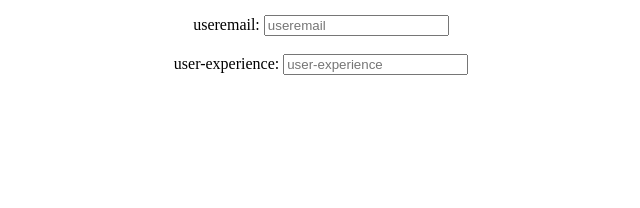
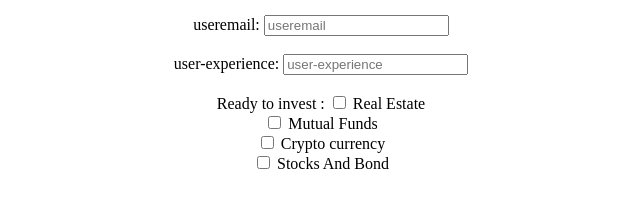
Before and after one commit to adisharma995/html_projects, a plain HTML site: page surveyform/index.html in a window 1280 px wide. Shown: the part 104-312 px from the top of the page, without its empty margins (319-959 px from the left). Drawn offline with Linux system fonts and the light colour scheme.

Commit message:
type =checkbox,

```diff
--- a/surveyform/index.html
+++ b/surveyform/index.html
@@ -22,8 +22,26 @@
         <input type="email" id="useremail" placeholder="useremail"><br><br>
         <label type="user-experience">user-experience:</label>
         <input type="number" id="user-experience" placeholder="user-experience"><br><br>
+      </dev>
 
+      <dev>
+         <label>Ready to invest :</label>
+
+        <input type="checkbox" id="Real Estate" name="invest1" value="Real EstatE">
+        <label for="Real Estate"> Real Estate</label><br>
+
+        <input type="checkbox" id="Mutual Funds" name="invest2" value="Mutual Funds">
+        <label for="Mutual Funds"> Mutual Funds</label><br>
+
+        <input type="checkbox" id="Crypto currency" name="invest3" value="Crypto currency">
+        <label for="Crypto currency">Crypto currency</label><br>
+
+        <input type="checkbox" id="Stocks And Bond" name="invest4" value="Stocks And Bond">
+        <label for="Stocks And Bond">Stocks And Bond</label>
       </dev>
+
+
+
     </form>
 
 
```
